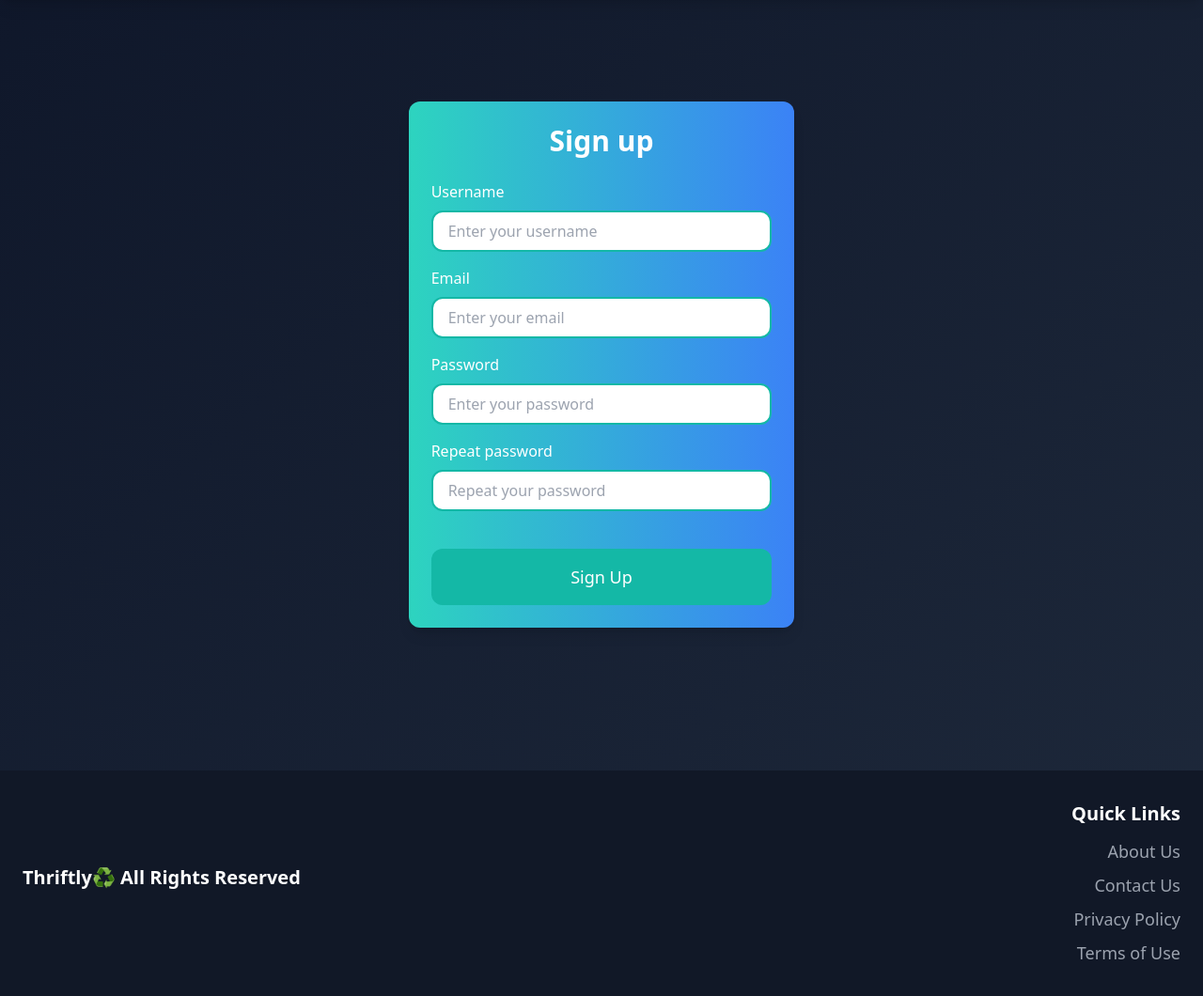
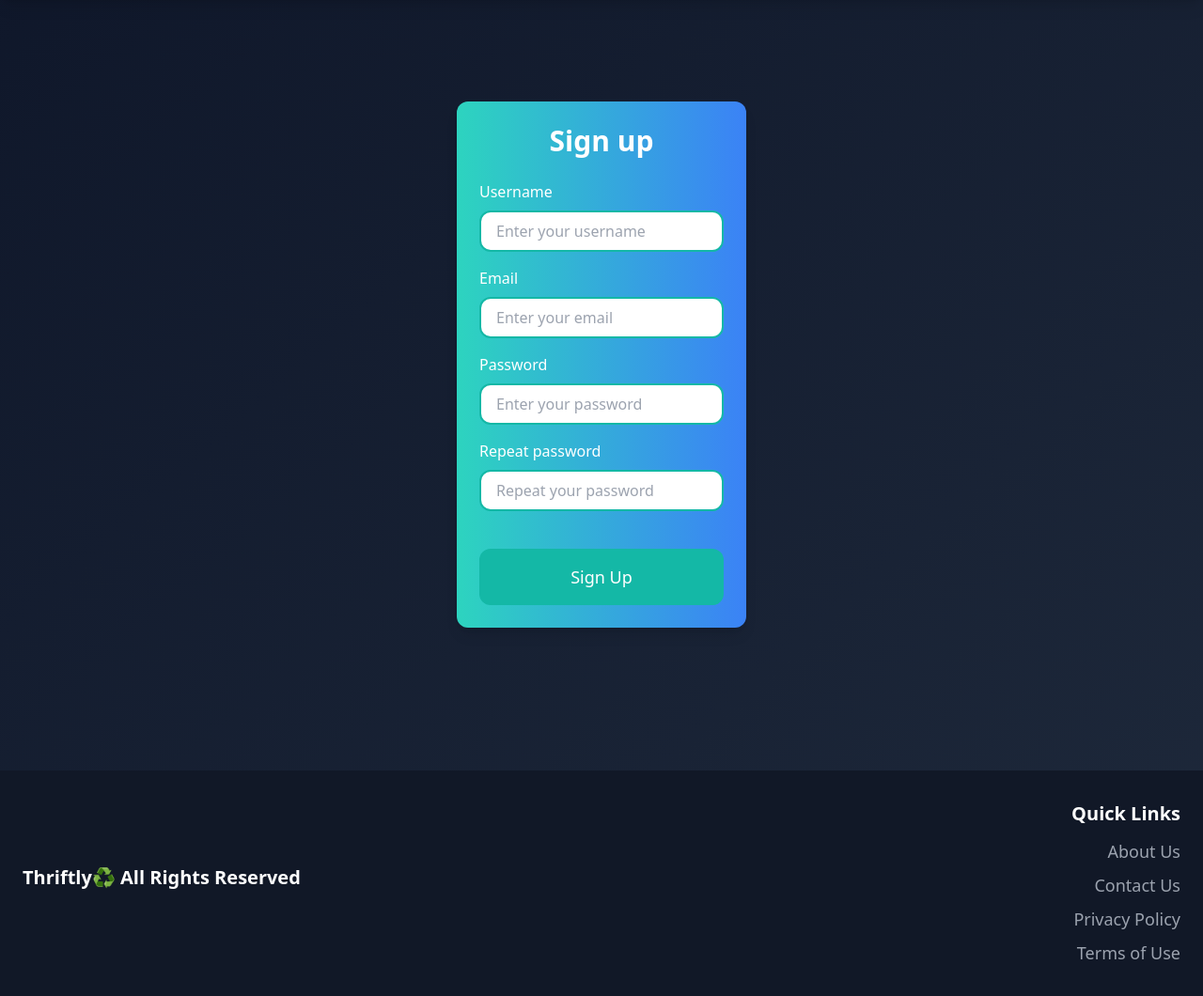
Before and after one commit to anushka00266/Thriftly, a Django app: page /signup/ in a window 1280 px wide. Shown: the part 76-1136 px from the top of the page at 94% size. Run offline with Django 5.2, Linux system fonts and the light colour scheme; some libraries are stand-ins or nearby versions.

Commit message:
Update signup.html

```diff
--- a/core/templates/core/signup.html
+++ b/core/templates/core/signup.html
@@ -3,7 +3,7 @@
 {% block title %}Sign up{% endblock %}
 
 {% block content %}
-<div class="w-1/3 my-6 mx-auto p-6 bg-gradient-to-r from-teal-400 to-blue-500 rounded-xl shadow-lg">
+<div class="w-full sm:w-1/2 md:w-1/3 lg:w-1/4 my-6 mx-auto p-6 bg-gradient-to-r from-teal-400 to-blue-500 rounded-xl shadow-lg">
     <h1 class="mb-6 text-3xl font-semibold text-white text-center">Sign up</h1>
 
     <form method="post" action=".">
```
